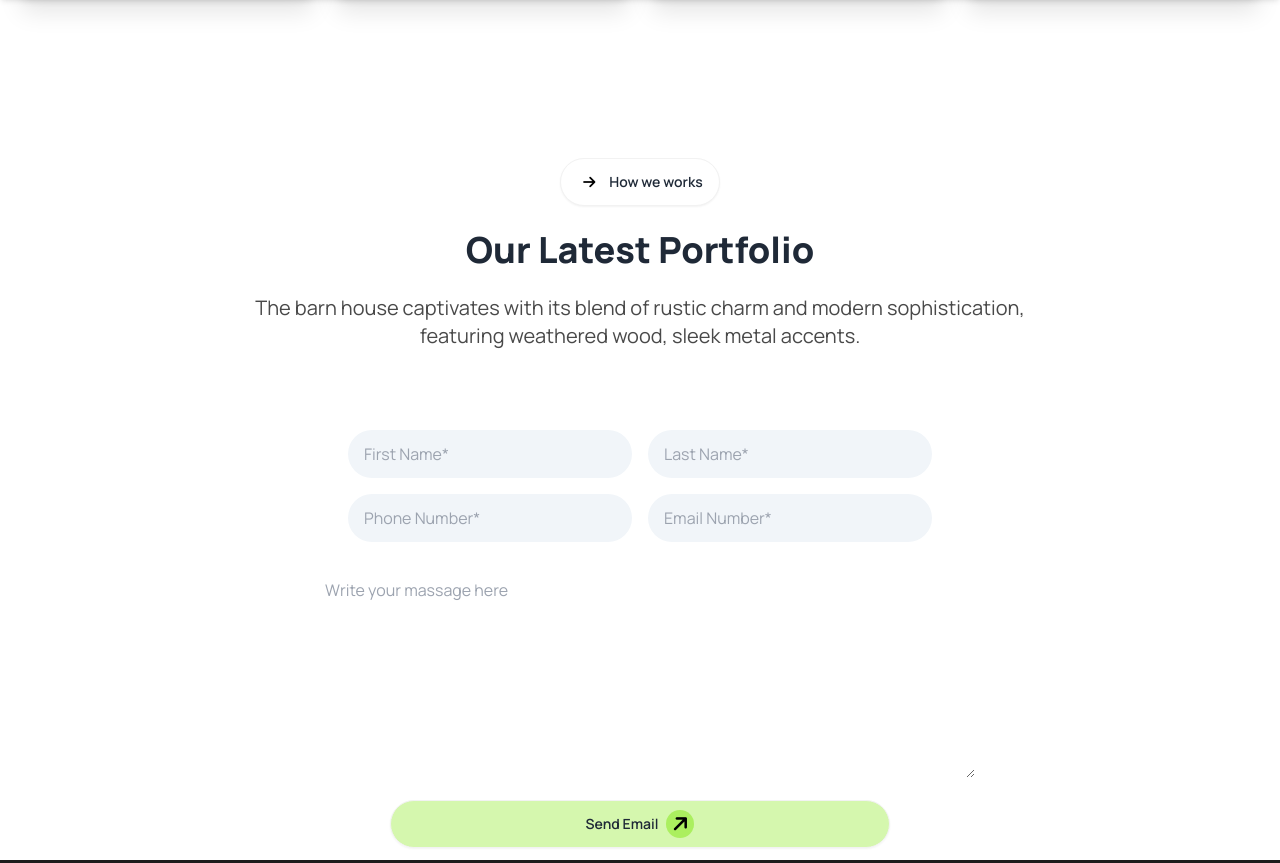
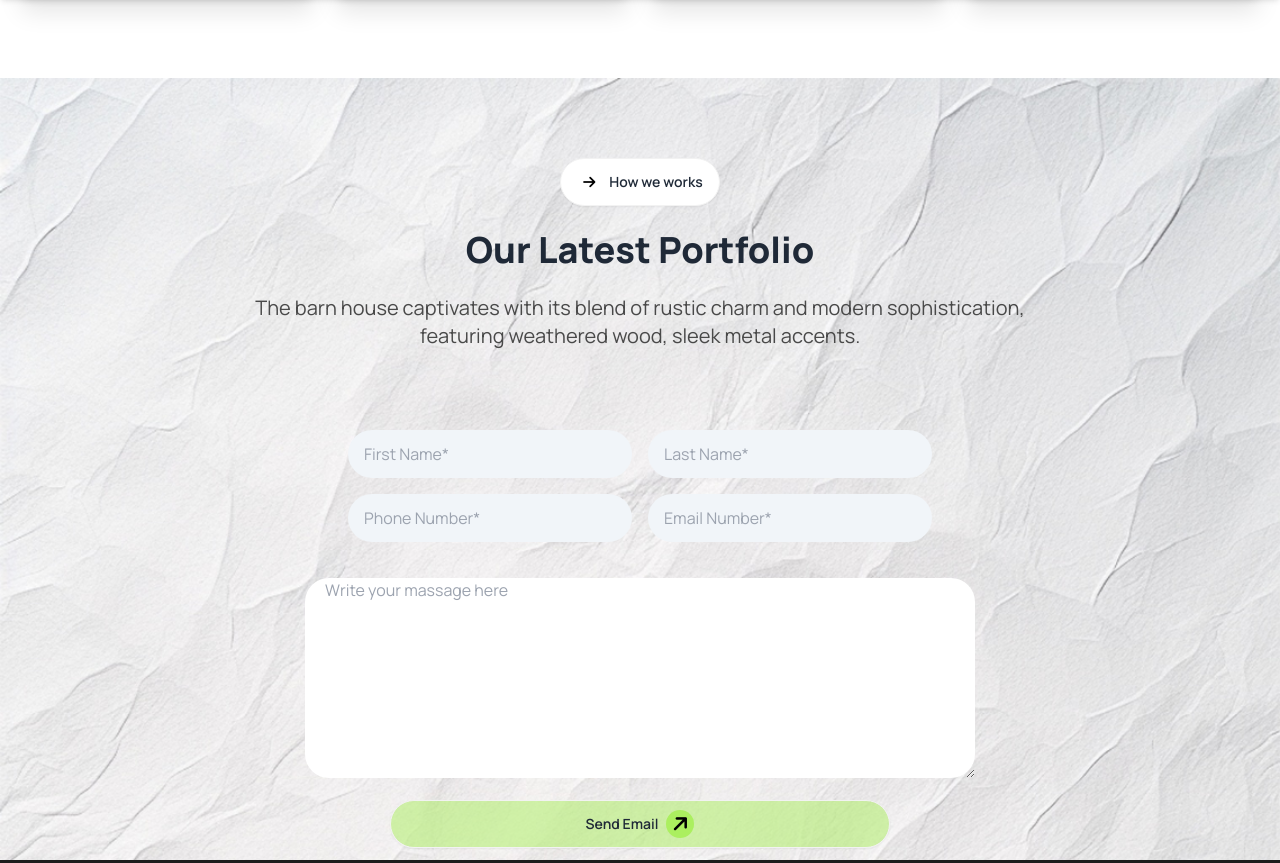
Before and after one commit to Jawad-Al-Mishal/assesment3, a plain HTML site: page index.html in a window 1280 px wide. Shown: the part 3237-4100 px from the top of the page. Drawn offline with nearby package versions, Linux system fonts and the light colour scheme; the site is published under a folder, as on GitHub Pages, so addresses that start at the root find nothing.

Commit message:
last comit of assignment

```diff
--- a/index.html
+++ b/index.html
@@ -325,7 +325,7 @@
 
 
        <!-- input section -->
-       <section class="   w-full bg-no-repeat bg-cover bg-[url('/assets/bg.jpg')]">
+       <section class="   w-full bg-no-repeat bg-cover bg-[url('./assets/bg.jpg')]">
         <div class=" lg:w-10/12 w-full mx-auto">
             <div class="text-center  p-20 ">
               <div class="items-center text-center ">
```
